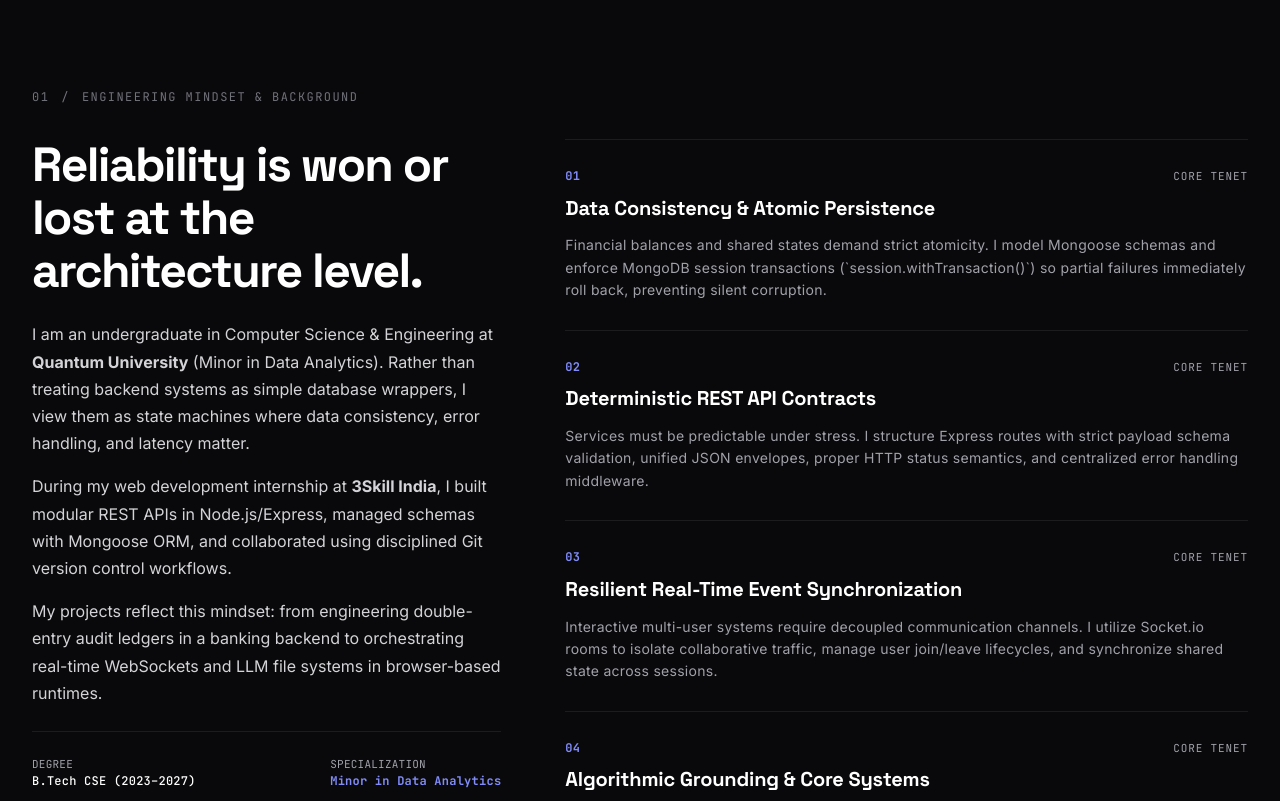
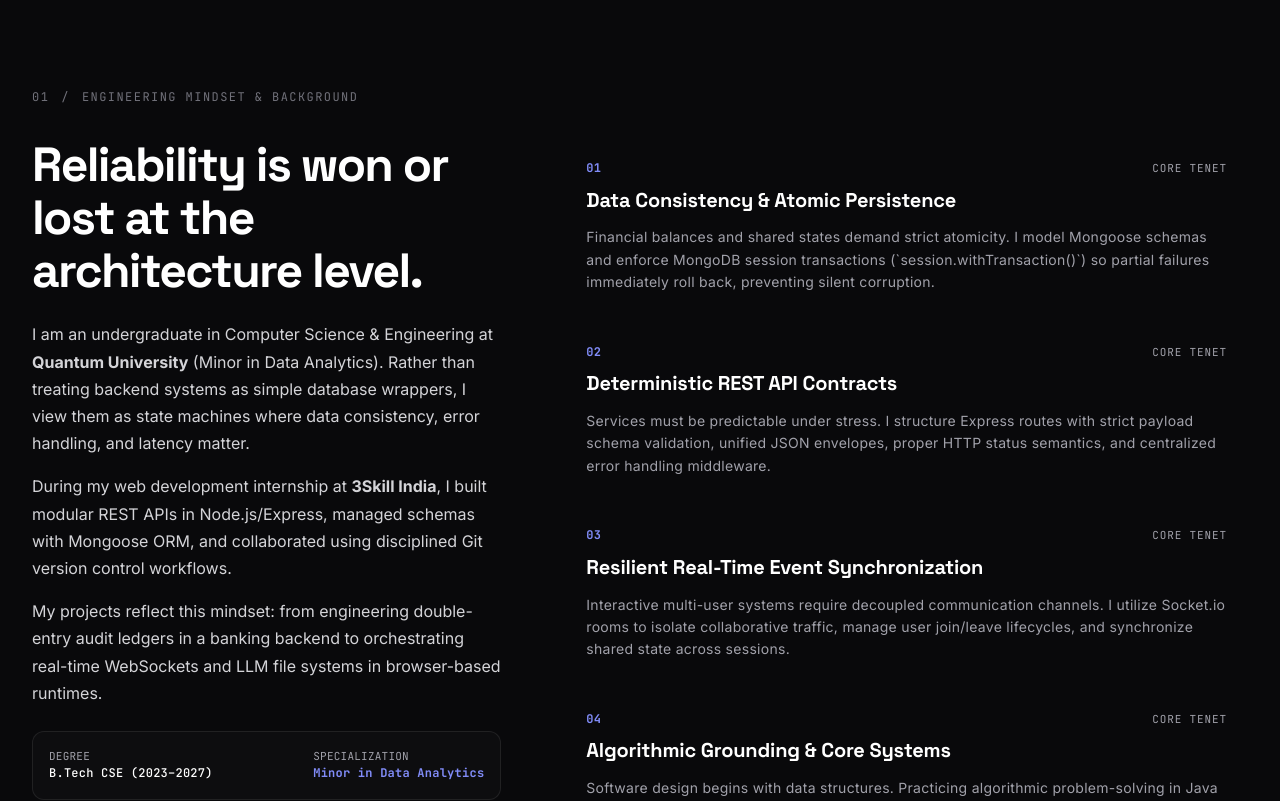
Before and after one commit to ujjwaltyagivashishtha/Portfolio, a React (Vite) app: page / in a window 1280 px wide. Shown: the part 1180-1981 px from the top of the page. Built offline with nearby package versions, Linux system fonts and the light colour scheme; the HTML template or start-up script is replaced by a standard one.

Commit message:
style(about): add subtle hover lifting to academic credential card and core tenets

```diff
--- a/src/sections/About.jsx
+++ b/src/sections/About.jsx
@@ -78,7 +78,7 @@ export const About = () => {
             </div>
 
             {/* Academic Credential Summary Box */}
-            <div className="pt-6 border-t border-zinc-200 dark:border-white/[0.08] flex items-center justify-between text-xs font-mono text-zinc-600 dark:text-zinc-400">
+            <div className="p-4 rounded-xl bg-zinc-50 dark:bg-white/[0.02] border border-zinc-200 dark:border-white/[0.08] flex items-center justify-between text-xs font-mono text-zinc-600 dark:text-zinc-400 transition-all duration-300 ease-out hover:-translate-y-0.5 hover:shadow-sm hover:border-indigo-500/40">
               <div>
                 <span className="text-zinc-400 block text-[11px]">DEGREE</span>
                 <strong className="text-zinc-900 dark:text-white font-medium">B.Tech CSE (2023–2027)</strong>
@@ -93,14 +93,14 @@ export const About = () => {
           {/* Right Column: 4 Architecture Principles Divided by Rules (7 cols) */}
           <div
             ref={rightRef}
-            className={`lg:col-span-7 space-y-0 divide-y divide-zinc-200 dark:divide-white/[0.08] border-y border-zinc-200 dark:border-white/[0.08] reveal-init ${
+            className={`lg:col-span-7 space-y-2 reveal-init ${
               isRightVisible ? 'reveal-active' : ''
             }`}
           >
             {architecturalPrinciples.map((item) => (
               <div
                 key={item.num}
-                className="group py-7 space-y-2 text-left transition-colors duration-200 hover:pl-2"
+                className="group p-5 rounded-xl border border-transparent hover:border-zinc-200/80 dark:hover:border-white/[0.06] space-y-2 text-left transition-all duration-200 ease-out hover:bg-zinc-100/60 dark:hover:bg-white/[0.02] hover:-translate-y-0.5 hover:shadow-sm"
               >
                 <div className="flex items-baseline justify-between font-mono text-xs">
                   <span className="text-indigo-600 dark:text-indigo-400 font-bold group-hover:translate-x-1 transition-transform duration-200 inline-block">{item.num}</span>
```
